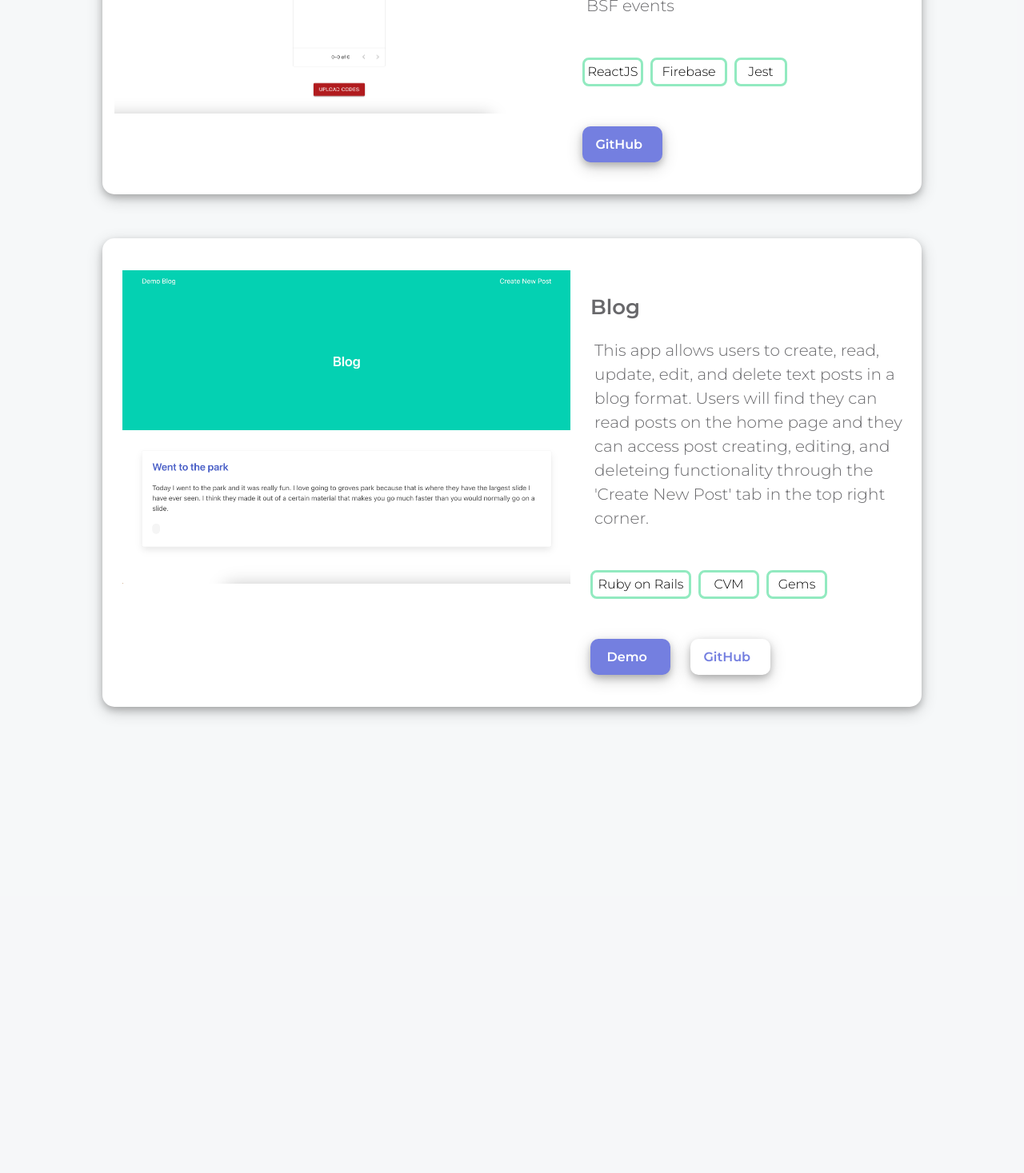
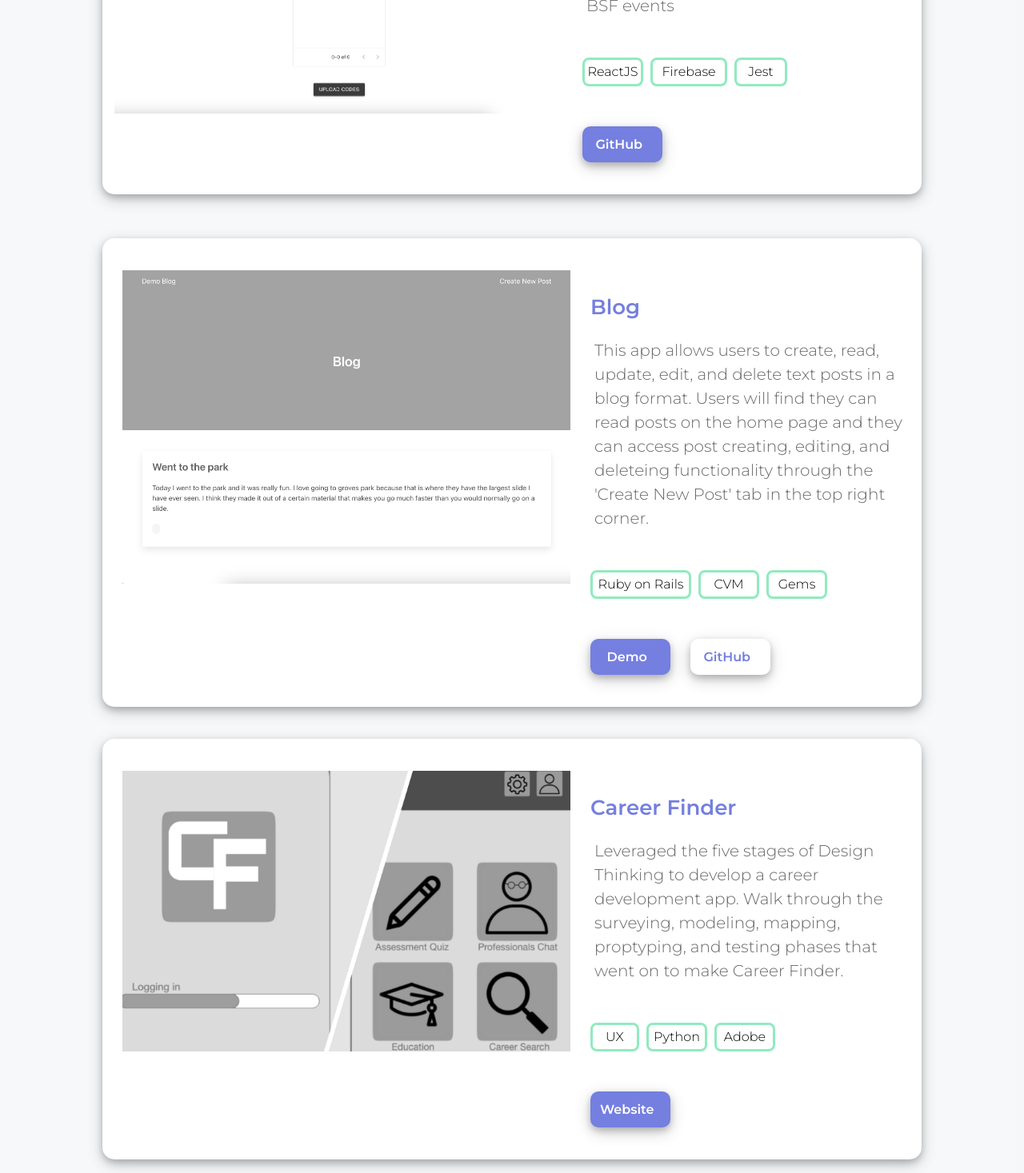
Before and after one commit to andrewanselmo/Andrew-Site, a React (Vite) app: page / in a window 1280 px wide. Shown: the part 2690-4157 px from the top of the page at 80% size. Built offline with nearby package versions, Linux system fonts and the light colour scheme.

Commit message:
new project section

```diff
--- a/src/components/Content.css
+++ b/src/components/Content.css
@@ -198,6 +198,7 @@ body {
     padding-bottom: 100px;
     font-size: 1.7vw;
 
+
 }
 
 /* compiler */
@@ -227,6 +228,9 @@ body {
     grid-row: 1/ span 2;
     border-top-left-radius: 15px;
     border-bottom-left-radius: 15px;
+
+    -webkit-filter: grayscale(100%); /* Safari 6.0 - 9.0 */
+    filter: grayscale(100%);
 }
 
 #proj-compiler-h{
@@ -239,7 +243,7 @@ body {
 
     margin-left: 15px;
 
-    color:rgb(104, 104, 107);
+    color:#747fe0;
 
 }
 
@@ -395,6 +399,9 @@ body {
     grid-row: 1/ span 2;
     padding-right: 10px;
     padding-left: 15px;
+    -webkit-filter: grayscale(100%); /* Safari 6.0 - 9.0 */
+    filter: grayscale(100%);
+
 
 }
 
@@ -405,7 +412,7 @@ body {
     grid-column: 2;
     grid-row: 1;
     margin-left: 15px;
-    color:rgb(104, 104, 107);
+    color:#747fe0;
 }
 
 #proj-bsf-p{
@@ -520,6 +527,9 @@ body {
     padding-right: 10px;
     padding-left: 25px;
 
+    -webkit-filter: grayscale(100%); /* Safari 6.0 - 9.0 */
+    filter: grayscale(100%);
+
 }
 
 #proj-rails-h{
@@ -529,7 +539,7 @@ body {
     grid-column: 2;
     grid-row: 1;
     margin-left: 15px;
-    color:rgb(104, 104, 107);
+    color:#747fe0;
 }
 
 #proj-rails-p{
@@ -578,6 +588,91 @@ body {
 }
 
 /* rails */
+
+/* career finder  */
+
+#proj-cf{
+    display: grid;
+    grid-template-columns: 1fr 1fr;
+    grid-template-rows: 0.5fr 0.2fr;
+    width: 80%;
+    border-radius: 15px;
+    box-shadow: 0 4px 8px 0 rgba(0, 0, 0, 0.2), 0 6px 20px 0 rgba(0, 0, 0, 0.19);
+    padding-top: 40px;
+    padding-bottom: 40px;
+    background-color: white;
+}
+
+#proj-cf-img{
+    width: 560px;
+
+    grid-column: 1;
+    grid-row: 1/ span 2;
+
+    padding-right: 10px;
+    padding-left: 25px;
+
+    -webkit-filter: grayscale(100%); /* Safari 6.0 - 9.0 */
+    filter: grayscale(100%);
+
+}
+
+#proj-cf-h{
+    font-size: 26px;
+    padding-top: 30px;
+    font-family: 'Montserrat', sans-serif;
+    grid-column: 2;
+    grid-row: 1;
+    margin-left: 15px;
+    color:#747fe0;
+}
+
+#proj-cf-p{
+    font-family: 'Montserrat', sans-serif;
+    font-size: 20px;
+    grid-column: 2;
+    grid-row: 1;
+    margin-right:15px;
+    margin-left: 15px;
+    padding: 5px;
+    padding-top: 85px;
+    color:rgb(104, 104, 107);
+    line-height: 30px;
+}
+
+#cf-tech1, #cf-tech2, #cf-tech3{
+    grid-column: 2;
+    grid-row: 2;
+    margin-top:45px;
+    width: 90px;
+    height: 25px;
+    font-family: 'Montserrat', sans-serif;
+    background-color: white;
+    border-radius: 8px;
+    border-style: solid;
+    border-color: #92eac0;
+    border-width: 3px;
+    font-size: 16px;
+    text-align: center;
+    padding-top: 5px;
+}
+
+#cf-tech1{
+    margin-left: 15px;
+    width: 55px;
+}
+
+#cf-tech2{
+    margin-left: 85px;
+    width: 70px;
+}
+
+#cf-tech3{
+    margin-left: 170px;
+    width: 70px;
+}
+
+/* career finder */
 
 
 /* projects */
@@ -775,7 +870,7 @@ li:hover {
 
     }
 
-    #proj-compiler, #proj-bsf, #proj-rails{
+    #proj-compiler, #proj-bsf, #proj-rails, #proj-cf{
         width: 90%;
 
 
@@ -783,25 +878,25 @@ li:hover {
     }
 
 
-    #proj-compiler-p, #proj-bsf-p, #proj-rails-p{
+    #proj-compiler-p, #proj-bsf-p, #proj-rails-p, #proj-cf-p{
         grid-column: 1/ span 2 ;
 
 
     }
 
-    #proj-compiler-h, #proj-bsf-h, #proj-rails-h{
+    #proj-compiler-h, #proj-bsf-h, #proj-rails-h, #proj-cf-h{
         grid-column: 1/ span 2;
 
     }
 
-    #proj-compiler-img, #proj-bsf-img, #proj-rails-img{
+    #proj-compiler-img, #proj-bsf-img, #proj-rails-img, #proj-cf-img{
         opacity: 0;
         width: 0%;
 
     }
 
     #comp-tech1, #comp-tech2, #comp-tech3, #bsf-tech1, #bsf-tech2, #bsf-tech3,
-    #rails-tech1, #rails-tech2, #rails-tech3{
+    #rails-tech1, #rails-tech2, #rails-tech3, #cf-tech1, #cf-tech2, #cf-tech3{
         grid-column: 1/ span 2 ;
 
     }
--- a/src/components/Content.jsx
+++ b/src/components/Content.jsx
@@ -70,7 +70,7 @@ const Content=() => {
 
             <div id = "proj">
 
-                <h2 id = "proj-h">PROJECTS</h2>
+                <h2 id = "proj-h">Projects</h2>
 
                     <div id = "proj-compiler">
 
@@ -149,6 +149,30 @@ const Content=() => {
 
                 </div>
 
+                <div id = "proj-cf">
+
+                    <img src ={career} id = "proj-cf-img"/>
+
+                    <h2 id = "proj-cf-h"> Career Finder</h2>
+                    <p id = "proj-cf-p">
+                    Leveraged the five stages of Design Thinking to develop a career development app.
+                    Walk through the surveying, modeling, mapping, proptyping, and testing phases
+                    that went on to make Career Finder.
+                    </p>
+
+                    <p id = "cf-tech1">UX</p>
+
+                    <p id = "cf-tech2">Python</p>
+
+                    <p id = "cf-tech3">Adobe</p>
+
+                    <a id = "single-button" href="https://new.express.adobe.com/webpage/fD6F5mwAOeoY8">
+                                Website
+                        </a>
+
+
+                </div>
+
 
             </div>
 
```
Also changed, not shown: src/components/career.jpg.
